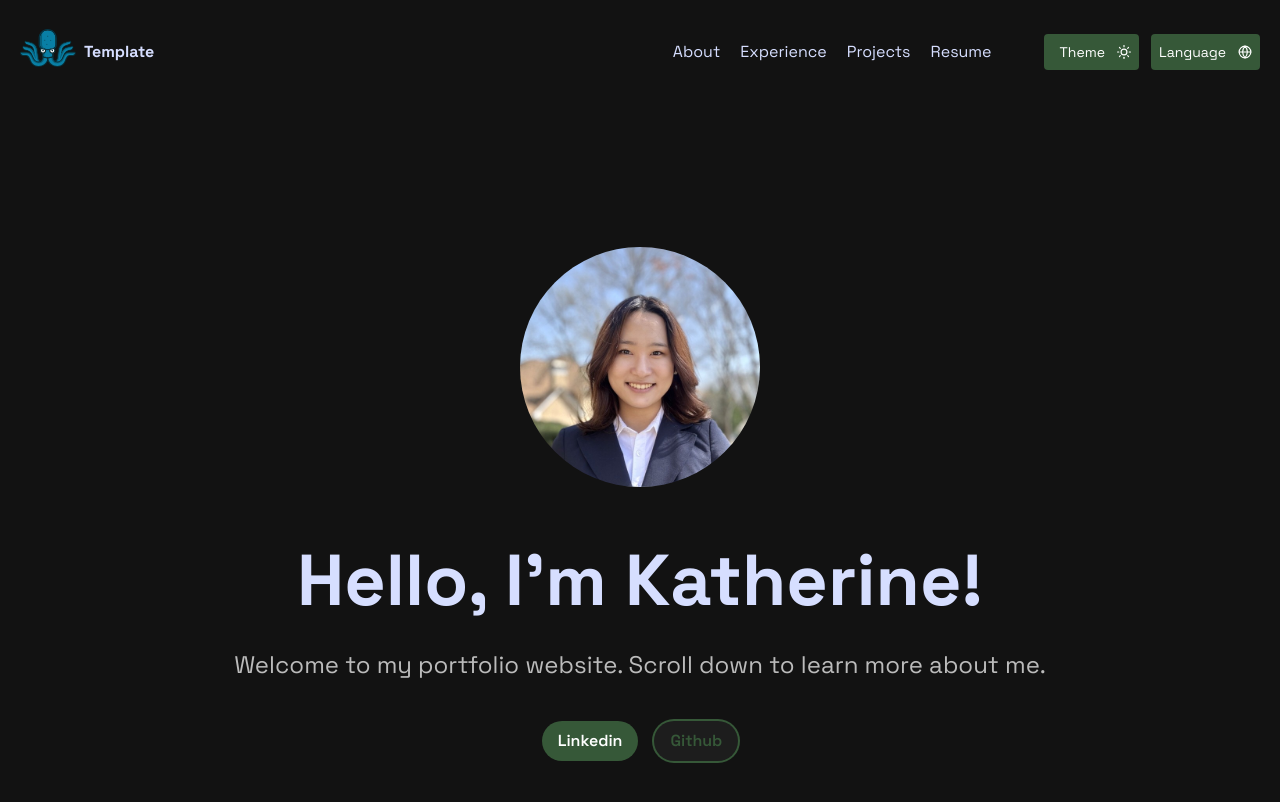
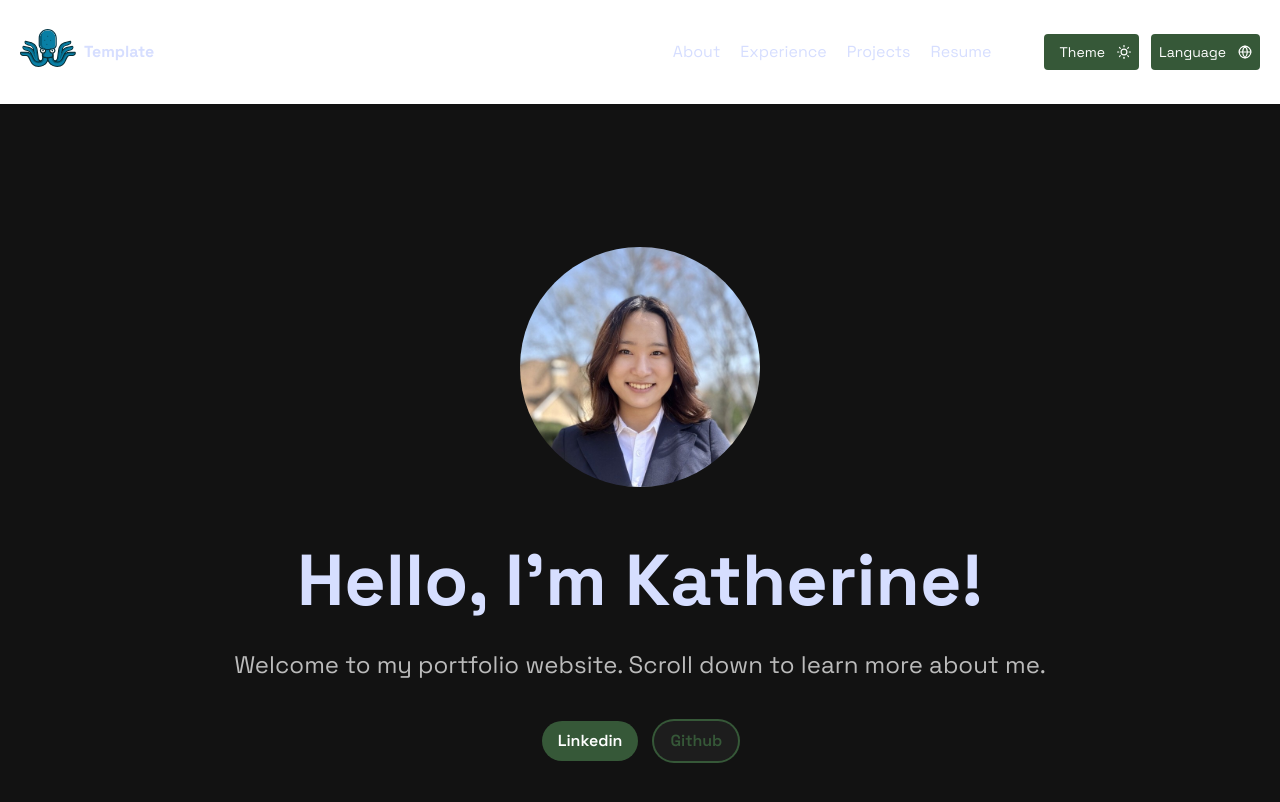
Before and after one commit to katc1213/portfolio-web, a Next.js app: page /en in a window 1280 px wide. Shown: the top 802 px of the page. Built offline with nearby package versions, Linux system fonts and the light colour scheme.

Commit message:
Update Header.tsx

```diff
--- a/src/app/[locale]/components/Header.tsx
+++ b/src/app/[locale]/components/Header.tsx
@@ -12,6 +12,7 @@ interface Props {
 export const Header: FC<Props> = ({ locale }) => {
   const t = useTranslations('')
   return (
+    <header className='sticky top-0 left-0 w-full bg-white shadow z-50'>
     <div className='mx-auto flex max-w-screen-2xl flex-row items-center justify-between p-5'>
       <Link lang="en" href='/'>
         <div className='flex flex-row items-center'>
@@ -34,5 +35,6 @@ export const Header: FC<Props> = ({ locale }) => {
         <LangSwitcher />
       </div>
     </div>
+    </header>
   )
 }
```
